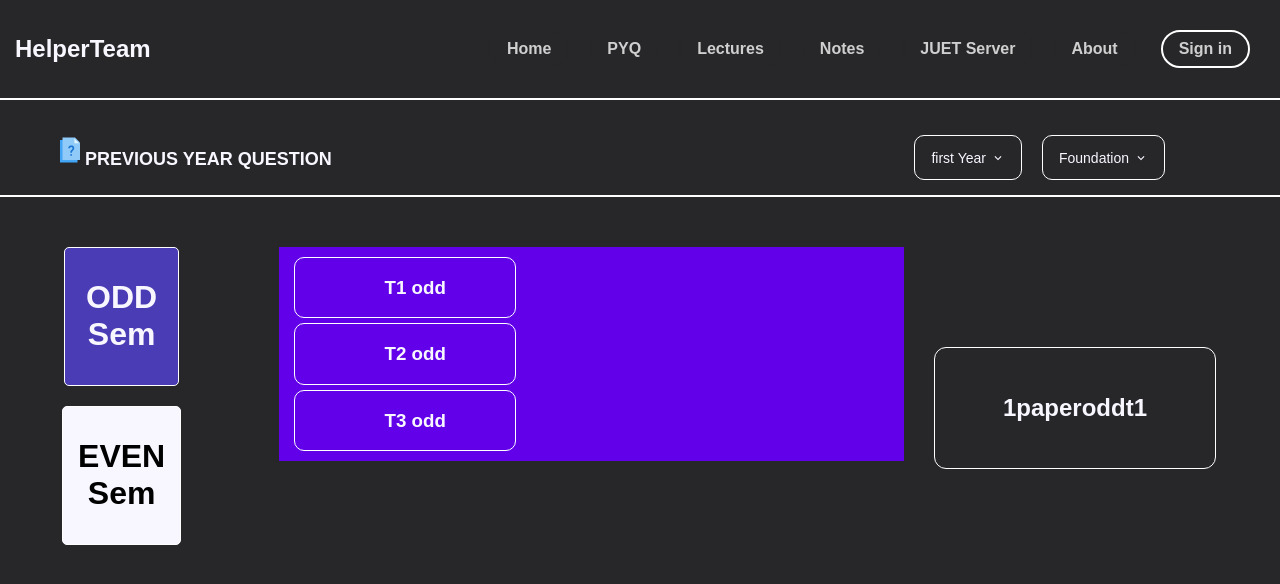
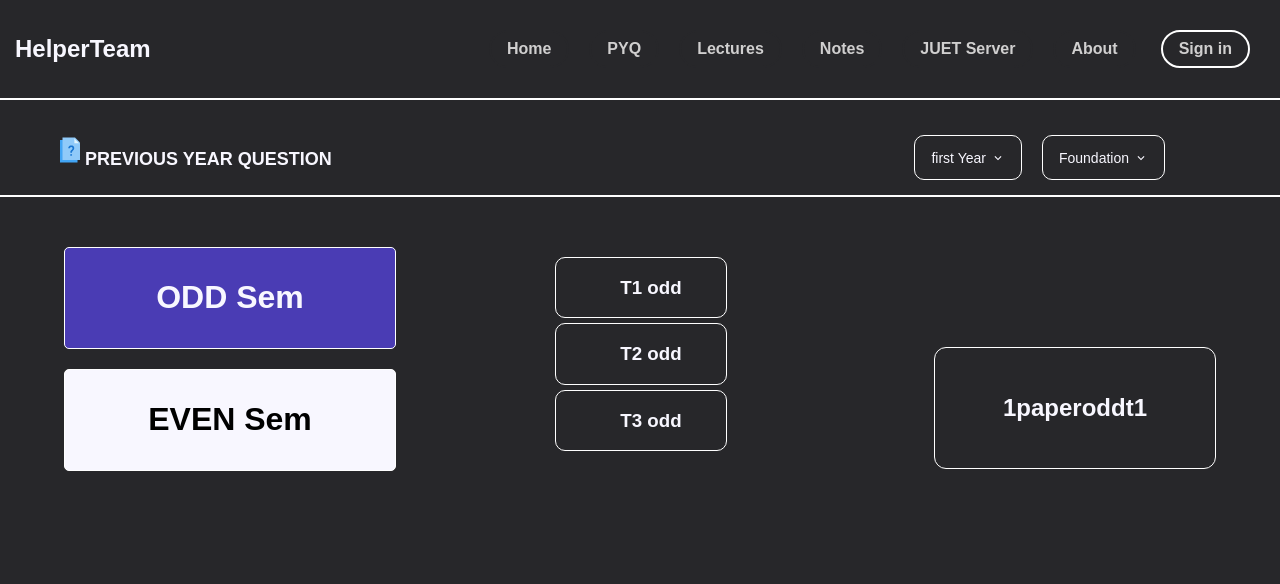
Before and after one commit to Indranil102/Helper_Team, a React (Create React App) app: page /pyq in a window 1280 px wide. Shown: the top 584 px of the page. Built offline with nearby package versions, Linux system fonts and the light colour scheme; the HTML template or start-up script is replaced by a standard one; a web font is replaced by a local one.

Commit message:
update the css

```diff
--- a/src/Pages/pyq/Pyq.css
+++ b/src/Pages/pyq/Pyq.css
@@ -259,7 +259,7 @@ body {
 
   flex-direction: column;
   gap: 20px;
-  max-width: 10%;
+  max-width: 300%;
   margin: 0;
   flex-direction: column;
   gap: 20px;
@@ -271,7 +271,7 @@ body {
   display: inline-block;
   background-color:  #f8f7ff;
   padding: 10px 15px;
-  max-width: 100px;
+  width: 300px;
   border: 1px solid white;
   color: black;
   text-align: center;
@@ -290,10 +290,11 @@ body {
 
 .selected-content {
   padding: 5px 15px;
-  flex: 1;
-  margin-left: 100px;
-  background-color: #6200ea;
-  width: 100px;
+
+  margin-left: 10px;
+
+  width: 200px;
+  gap: 10px;
 
 
 
@@ -302,7 +303,7 @@ body {
 
 .test{
   border: 1px solid #fff;
-  width: 200px;
+  width: 150px;
 
   margin: 5px 0 5px 0;
   padding-left: 20px;
```
